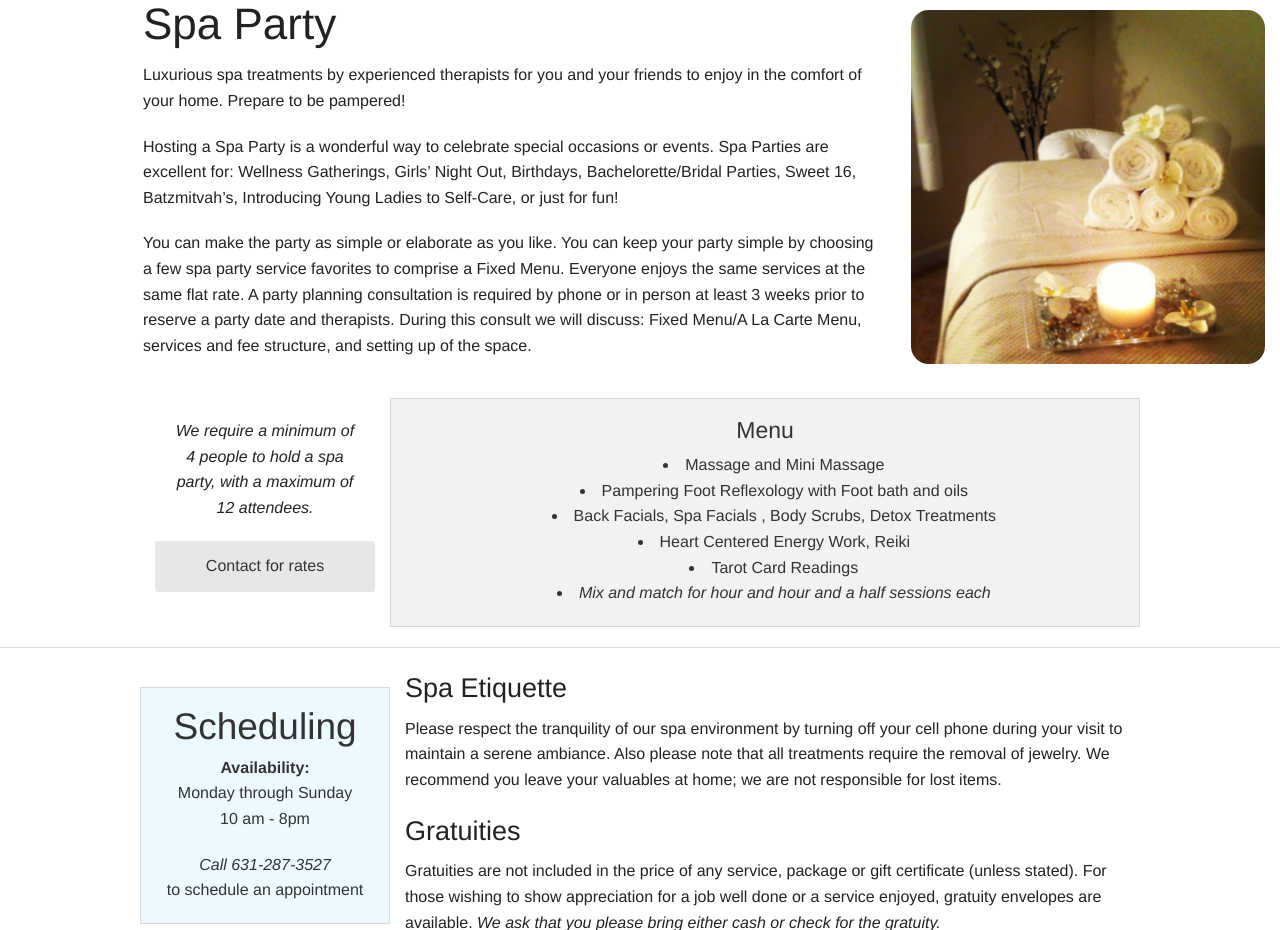
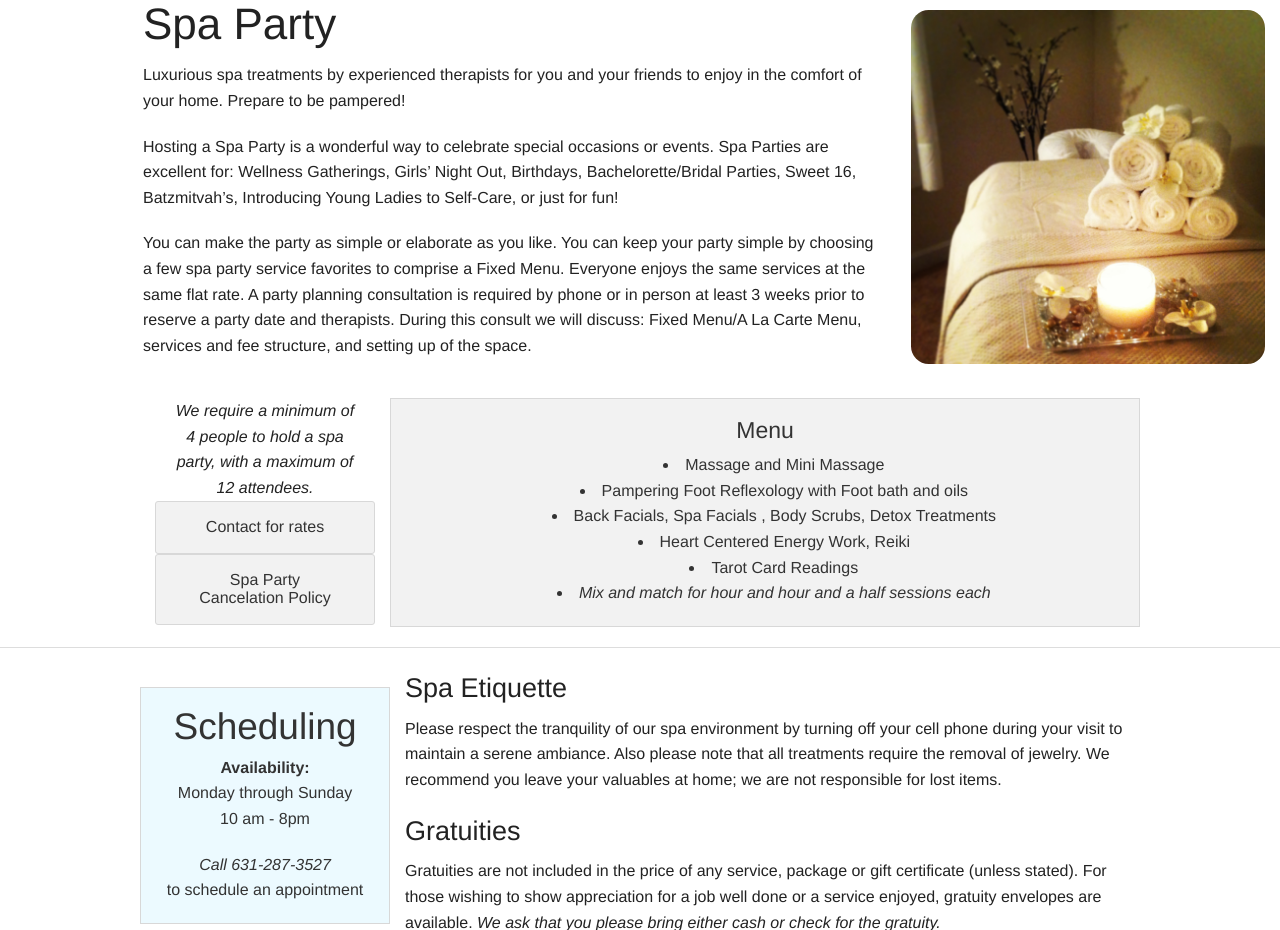
Before and after one commit to rimmesbe/TrinityFusion_site, a PHP site: page / in a window 1280 px wide. Shown: the part 1653-2583 px from the top of the page. Run offline with PHP 8.4, Linux system fonts and the light colour scheme.

Commit message:
added a spa party cancelation policy modal button

```diff
--- a/massage_and_facials/css/application.css
+++ b/massage_and_facials/css/application.css
@@ -42,6 +42,11 @@ body.f-topbar-fixed {
   margin-top: 20px;
 }
 
+a.button.border-button {
+  background-color: #f2f2f2;
+  border: 1px solid #d8d8d8;
+}
+
 #main-img-div {
   background-image: url("../img/new_facial_flower.jpg");
   background-repeat: no-repeat;
--- a/massage_and_facials/index.html
+++ b/massage_and_facials/index.html
@@ -238,8 +238,14 @@
 
     <div class="row">
       <div class="large-3 medium-3 columns">
-        <p class="center-text margin-top" id="party-panel-left"><i>We require a minimum of 4 people to hold a spa party, with a maximum of 12 attendees.</i></p>
-        <a href="#" class="medium radius secondary button" style="width: 100%;">Contact for rates</a>
+        <p class="center-text no-margin" id="party-panel-left"><i>We require a minimum of 4 people to hold a spa party, with a maximum of 12 attendees.</i></p>
+        <a href="#" class="medium radius secondary button no-margin border-button" style="width: 100%;">Contact for rates</a>
+        <a href="#" data-reveal-id="spaPolicy" class="medium radius secondary button no-margin border-button">Spa Party Cancelation Policy</a>
+        <div id="spaPolicy" class="reveal-modal" data-reveal aria-labelledby="modalTitle" aria-hidden="true" role="dialog">
+          <h3 id="modalTitle">Spa Party Cancelation Policy</h3>
+          <p>Spa appointments have been especially reserved for you. If you need to cancel, please do so with a minimum of <strong>24 hours notice</strong>. For a <strong>bridal party</strong> we ask that you please do so with <strong>48 hours notice</strong>. Failure to do so will result in a <strong>50% charge</strong> of your service.</p>
+          <a class="close-reveal-modal" aria-label="Close">&#215;</a>
+        </div>
       </div>
 
       <div class="large-9 medium-9 columns panel">
```
